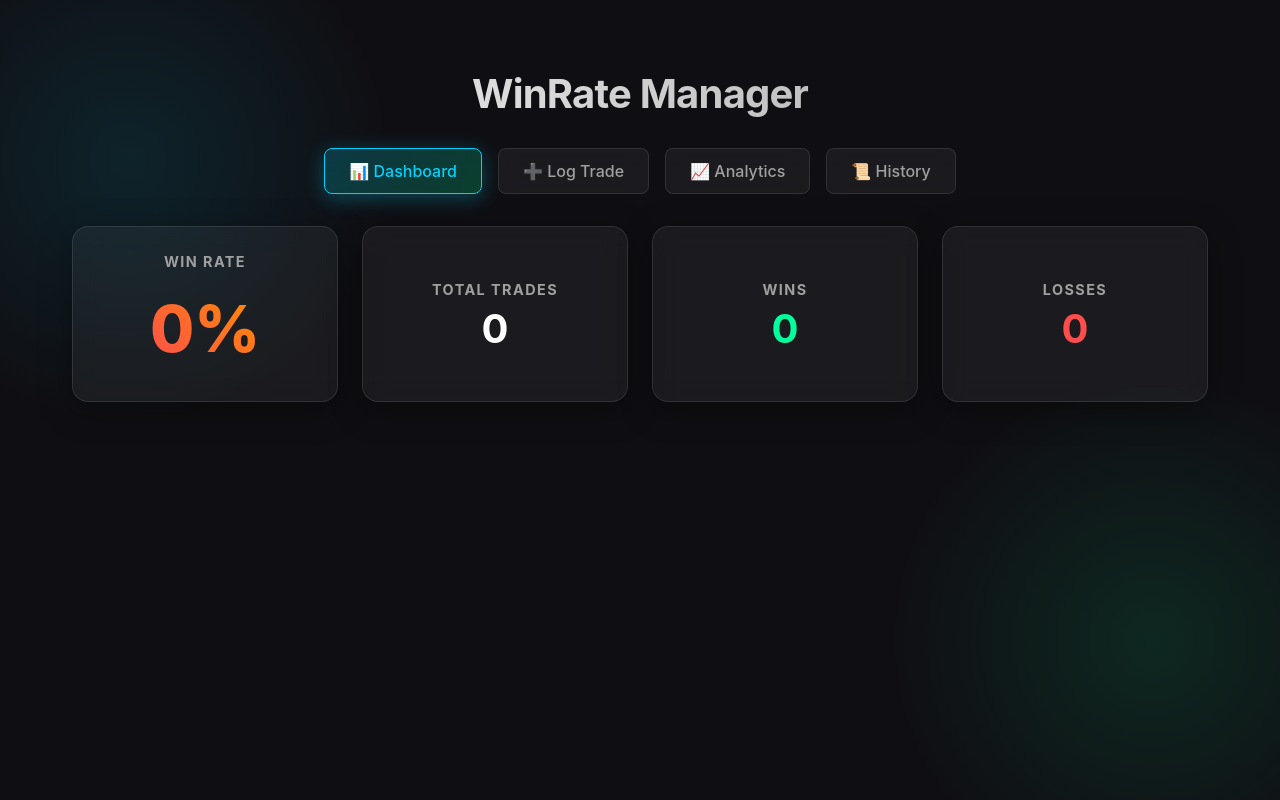
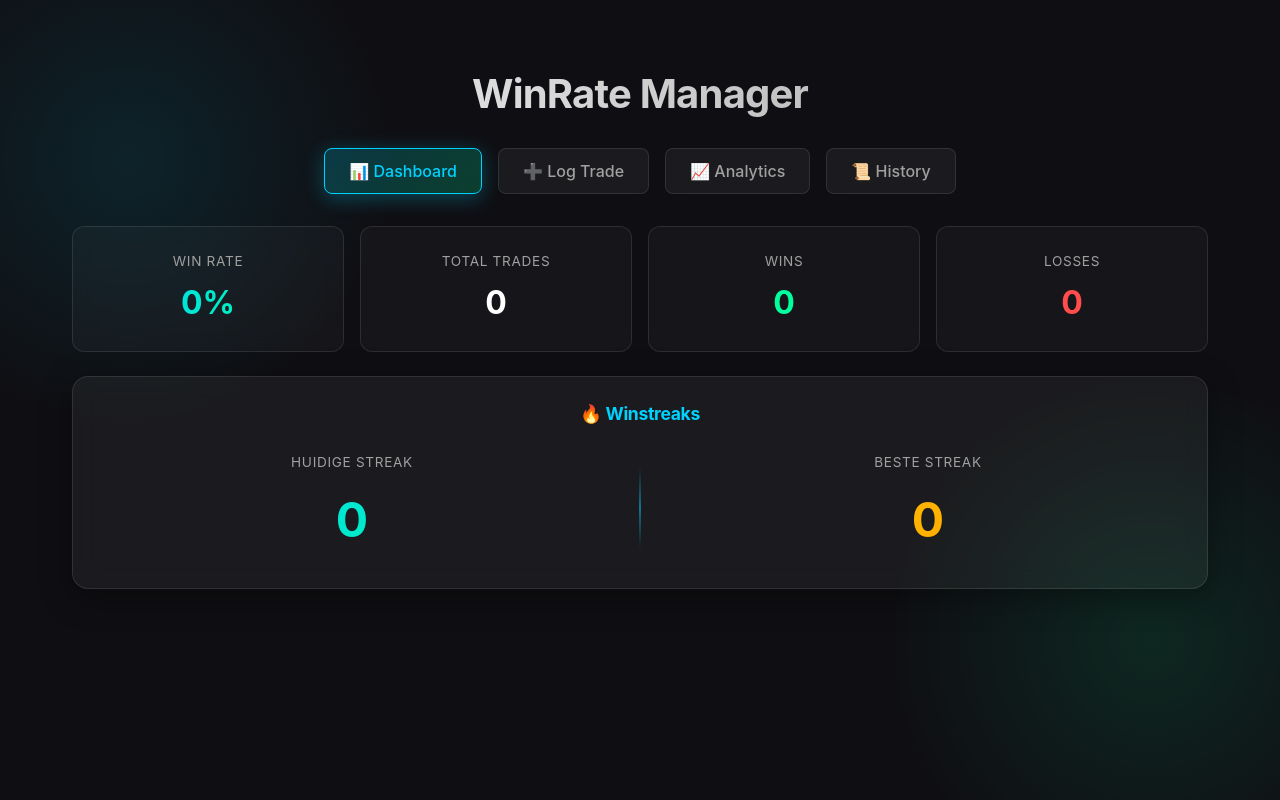
Before and after one commit to satnam987/winratemanager, a React (Vite) app: page / in a window 1280 px wide. Built offline with nearby package versions, Linux system fonts and the light colour scheme; no server answers.

Commit message:
Feature: Add winstreak tracking with current and best streak

```diff
--- a/src/components/Dashboard.css
+++ b/src/components/Dashboard.css
@@ -1,49 +1,134 @@
-.dashboard-grid {
-    display: grid;
-    grid-template-columns: repeat(auto-fit, minmax(200px, 1fr));
-    gap: 1.5rem;
+.dashboard {
     margin-bottom: 2rem;
 }
 
-.stat-card {
-    padding: 1.5rem;
-    display: flex;
-    flex-direction: column;
-    align-items: center;
-    justify-content: center;
-    text-align: center;
+.stats-grid {
+    display: grid;
+    grid-template-columns: repeat(auto-fit, minmax(150px, 1fr));
+    gap: 1rem;
+    margin-bottom: 1.5rem;
 }
 
-.stat-card h3 {
-    font-size: 0.9rem;
+.stat-card {
+    background: rgba(255, 255, 255, 0.03);
+    backdrop-filter: blur(10px);
+    border: 1px solid rgba(255, 255, 255, 0.1);
+    border-radius: 12px;
+    padding: 1.5rem;
+    text-align: center;
+    transition: transform 0.2s;
+}
+
+.stat-card:hover {
+    transform: translateY(-2px);
+    border-color: rgba(0, 210, 255, 0.3);
+}
+
+.stat-label {
+    font-size: 0.85rem;
     color: var(--text-secondary);
     margin-bottom: 0.5rem;
     text-transform: uppercase;
-    letter-spacing: 0.1em;
+    letter-spacing: 0.05em;
 }
 
 .stat-value {
-    font-size: 2.5rem;
+    font-size: 2rem;
     font-weight: 700;
-    line-height: 1;
+    color: var(--text-primary);
 }
 
-.rate-value {
-    font-size: 4rem;
-    font-weight: 800;
-    background: -webkit-linear-gradient(45deg, var(--accent-red), var(--accent-blue));
+.stat-value.win-rate {
+    background: linear-gradient(to right, var(--accent-blue), var(--accent-green));
     -webkit-background-clip: text;
     -webkit-text-fill-color: transparent;
 }
 
-.rate-value.good {
-    background: -webkit-linear-gradient(45deg, var(--accent-green), var(--accent-blue));
+.stat-value.wins {
+    color: var(--accent-green);
+}
+
+.stat-value.losses {
+    color: var(--accent-red);
+}
+
+/* Winstreak Card */
+.streak-card {
+    padding: 1.5rem;
+    margin-bottom: 1.5rem;
+}
+
+.streak-card h3 {
+    margin: 0 0 1.5rem 0;
+    color: var(--accent-blue);
+    font-size: 1.1rem;
+    text-align: center;
+}
+
+.streak-grid {
+    display: grid;
+    grid-template-columns: 1fr auto 1fr;
+    gap: 2rem;
+    align-items: center;
+}
+
+.streak-item {
+    text-align: center;
+}
+
+.streak-label {
+    font-size: 0.85rem;
+    color: var(--text-secondary);
+    margin-bottom: 0.75rem;
+    text-transform: uppercase;
+    letter-spacing: 0.05em;
+}
+
+.streak-value {
+    font-size: 3rem;
+    font-weight: 700;
+    margin-bottom: 0.5rem;
+}
+
+.streak-value.current {
+    background: linear-gradient(135deg, var(--accent-blue), var(--accent-green));
     -webkit-background-clip: text;
     -webkit-text-fill-color: transparent;
 }
 
-.rate-value.bad {
-    background: -webkit-linear-gradient(45deg, var(--accent-red), #ff8f00);
+.streak-value.best {
+    background: linear-gradient(135deg, #ffd700, #ff8c00);
     -webkit-background-clip: text;
     -webkit-text-fill-color: transparent;
 }
+
+.streak-dates {
+    font-size: 0.75rem;
+    color: var(--text-secondary);
+    font-weight: 500;
+}
+
+.streak-divider {
+    width: 2px;
+    height: 80px;
+    background: linear-gradient(to bottom, transparent, rgba(0, 210, 255, 0.5), transparent);
+}
+
+@media (max-width: 768px) {
+    .stats-grid {
+        grid-template-columns: repeat(2, 1fr);
+    }
+
+    .streak-grid {
+        grid-template-columns: 1fr;
+        gap: 1.5rem;
+    }
+
+    .streak-divider {
+        display: none;
+    }
+
+    .streak-value {
+        font-size: 2.5rem;
+    }
+}
--- a/src/components/Dashboard.jsx
+++ b/src/components/Dashboard.jsx
@@ -7,30 +7,136 @@ function Dashboard({ trades }) {
     const losses = trades.filter(t => t.result === 'LOSS').length;
     const winRate = totalTrades > 0 ? Math.round((wins / totalTrades) * 100) : 0;
 
+    // Calculate streaks
+    const calculateStreaks = () => {
+        if (trades.length === 0) {
+            return {
+                currentStreak: 0,
+                bestStreak: 0,
+                currentStreakDates: null,
+                bestStreakDates: null
+            };
+        }
+
+        // Sort trades by date (newest first)
+        const sortedTrades = [...trades].sort((a, b) => new Date(b.date) - new Date(a.date));
+
+        let currentStreak = 0;
+        let currentStreakStart = null;
+        let currentStreakEnd = null;
+
+        let bestStreak = 0;
+        let bestStreakStart = null;
+        let bestStreakEnd = null;
+
+        let tempStreak = 0;
+        let tempStart = null;
+        let tempEnd = null;
+
+        // Calculate current streak (from most recent trade)
+        for (let i = 0; i < sortedTrades.length; i++) {
+            if (sortedTrades[i].result === 'WIN') {
+                if (currentStreak === 0) {
+                    currentStreakEnd = sortedTrades[i].date;
+                }
+                currentStreak++;
+                currentStreakStart = sortedTrades[i].date;
+            } else {
+                break; // Stop at first loss
+            }
+        }
+
+        // Calculate best streak ever
+        for (let i = 0; i < sortedTrades.length; i++) {
+            if (sortedTrades[i].result === 'WIN') {
+                if (tempStreak === 0) {
+                    tempEnd = sortedTrades[i].date;
+                }
+                tempStreak++;
+                tempStart = sortedTrades[i].date;
+
+                if (tempStreak > bestStreak) {
+                    bestStreak = tempStreak;
+                    bestStreakStart = tempStart;
+                    bestStreakEnd = tempEnd;
+                }
+            } else {
+                tempStreak = 0;
+                tempStart = null;
+                tempEnd = null;
+            }
+        }
+
+        return {
+            currentStreak,
+            bestStreak,
+            currentStreakDates: currentStreak > 0 ? {
+                start: currentStreakStart,
+                end: currentStreakEnd
+            } : null,
+            bestStreakDates: bestStreak > 0 ? {
+                start: bestStreakStart,
+                end: bestStreakEnd
+            } : null
+        };
+    };
+
+    const streaks = calculateStreaks();
+
+    const formatDate = (dateStr) => {
+        return new Date(dateStr).toLocaleDateString('nl-NL', { day: '2-digit', month: '2-digit' });
+    };
+
     return (
-        <div className="dashboard-grid">
-            <div className="glass-panel stat-card main-stat">
-                <h3>Win Rate</h3>
-                <div className="win-rate-display">
-                    <span className={`rate-value ${winRate >= 50 ? 'good' : 'bad'}`}>
-                        {winRate}%
-                    </span>
+        <div className="dashboard">
+            <div className="stats-grid">
+                <div className="stat-card">
+                    <div className="stat-label">Win Rate</div>
+                    <div className="stat-value win-rate">{winRate}%</div>
+                </div>
+
+                <div className="stat-card">
+                    <div className="stat-label">Total Trades</div>
+                    <div className="stat-value">{totalTrades}</div>
+                </div>
+
+                <div className="stat-card">
+                    <div className="stat-label">Wins</div>
+                    <div className="stat-value wins">{wins}</div>
+                </div>
+
+                <div className="stat-card">
+                    <div className="stat-label">Losses</div>
+                    <div className="stat-value losses">{losses}</div>
                 </div>
             </div>
 
-            <div className="glass-panel stat-card">
-                <h3>Total Trades</h3>
-                <p className="stat-value">{totalTrades}</p>
-            </div>
+            {/* Winstreak Card */}
+            <div className="streak-card glass-panel">
+                <h3>🔥 Winstreaks</h3>
+                <div className="streak-grid">
+                    <div className="streak-item">
+                        <div className="streak-label">Huidige Streak</div>
+                        <div className="streak-value current">{streaks.currentStreak}</div>
+                        {streaks.currentStreakDates && (
+                            <div className="streak-dates">
+                                {formatDate(streaks.currentStreakDates.start)} - {formatDate(streaks.currentStreakDates.end)}
+                            </div>
+                        )}
+                    </div>
 
-            <div className="glass-panel stat-card">
-                <h3>Wins</h3>
-                <p className="stat-value text-green">{wins}</p>
-            </div>
+                    <div className="streak-divider"></div>
 
-            <div className="glass-panel stat-card">
-                <h3>Losses</h3>
-                <p className="stat-value text-red">{losses}</p>
+                    <div className="streak-item">
+                        <div className="streak-label">Beste Streak</div>
+                        <div className="streak-value best">{streaks.bestStreak}</div>
+                        {streaks.bestStreakDates && (
+                            <div className="streak-dates">
+                                {formatDate(streaks.bestStreakDates.start)} - {formatDate(streaks.bestStreakDates.end)}
+                            </div>
+                        )}
+                    </div>
+                </div>
             </div>
         </div>
     );
```
